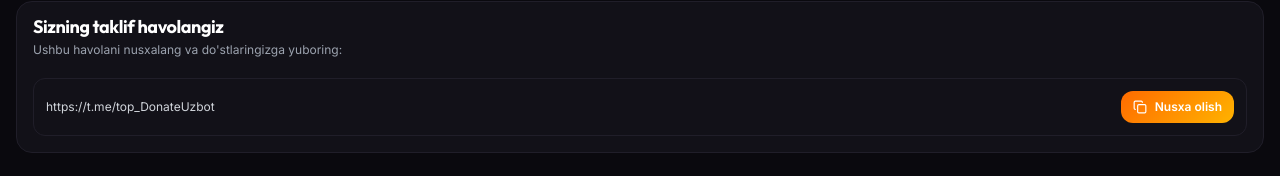
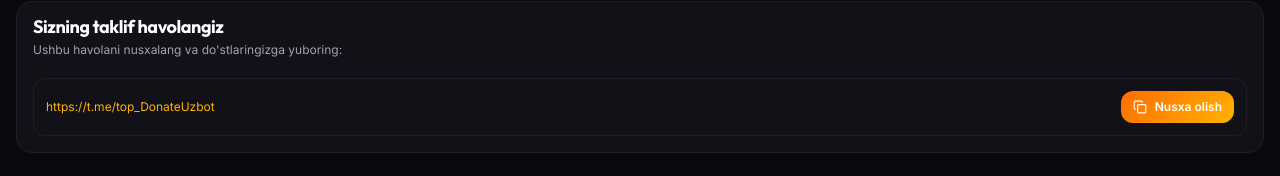
Before and after one commit to jumaqulovyashnar/uc-and-almaz.-bot, a React (Vite) app in the folder frontend/: page /referrals in a window 1280 px wide. Shown: the part 309-485 px from the top of the page. Built offline with nearby package versions, Linux system fonts and the light colour scheme; no server answers.

Commit message:
chore: convert copy-on-tap code block to clickable hyperlink in referrals list

```diff
--- a/frontend/src/pages/Referrals.tsx
+++ b/frontend/src/pages/Referrals.tsx
@@ -103,9 +103,14 @@ const Referrals: React.FC = () => {
           </CardHeader>
           <CardContent className="mt-3">
             <div className="flex gap-2 bg-cyber-bg/50 border border-cyber-border rounded-xl p-3 items-center justify-between">
-              <span className="text-xs text-gray-300 overflow-hidden text-ellipsis whitespace-nowrap select-all pr-2">
+              <a
+                href={referralLink}
+                target="_blank"
+                rel="noopener noreferrer"
+                className="text-xs text-cyber-cyan hover:underline overflow-hidden text-ellipsis whitespace-nowrap pr-2"
+              >
                 {referralLink}
-              </span>
+              </a>
               <Button
                 variant="primary"
                 size="sm"
```
Also changed, not shown: 1 other file (tests, documents, lock files or other folders).
